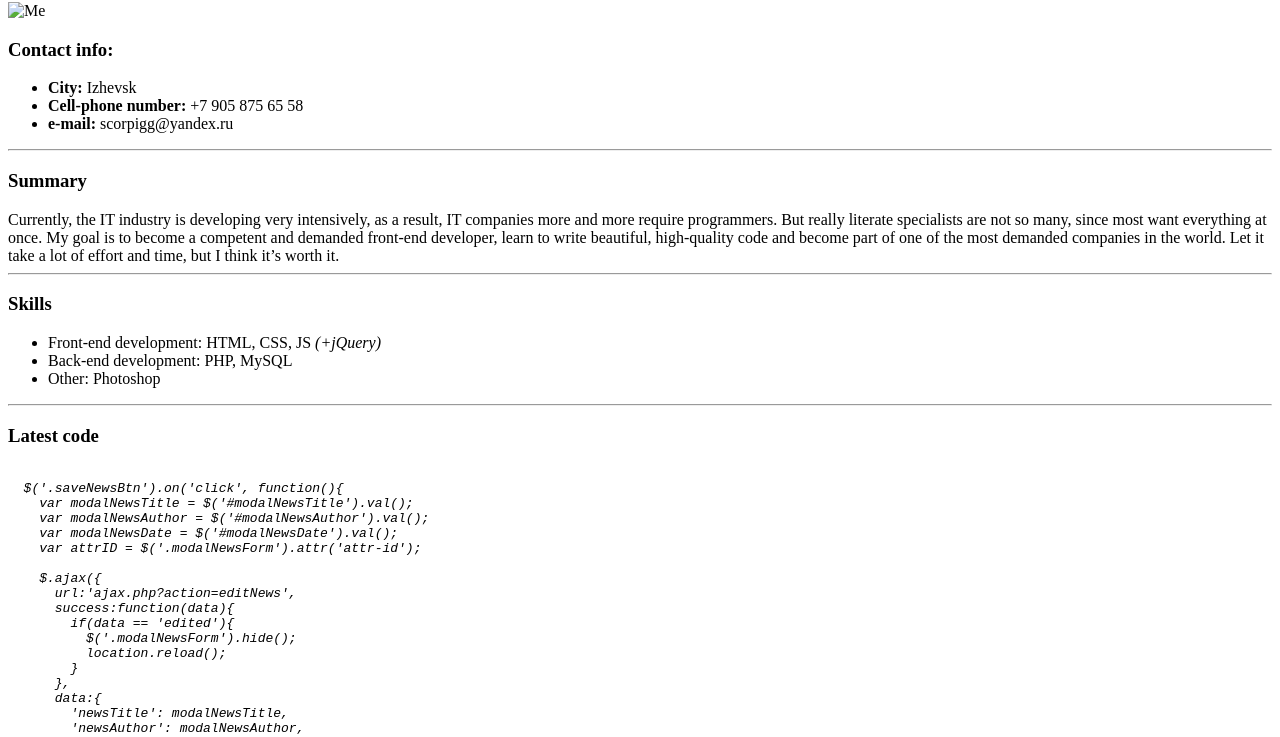
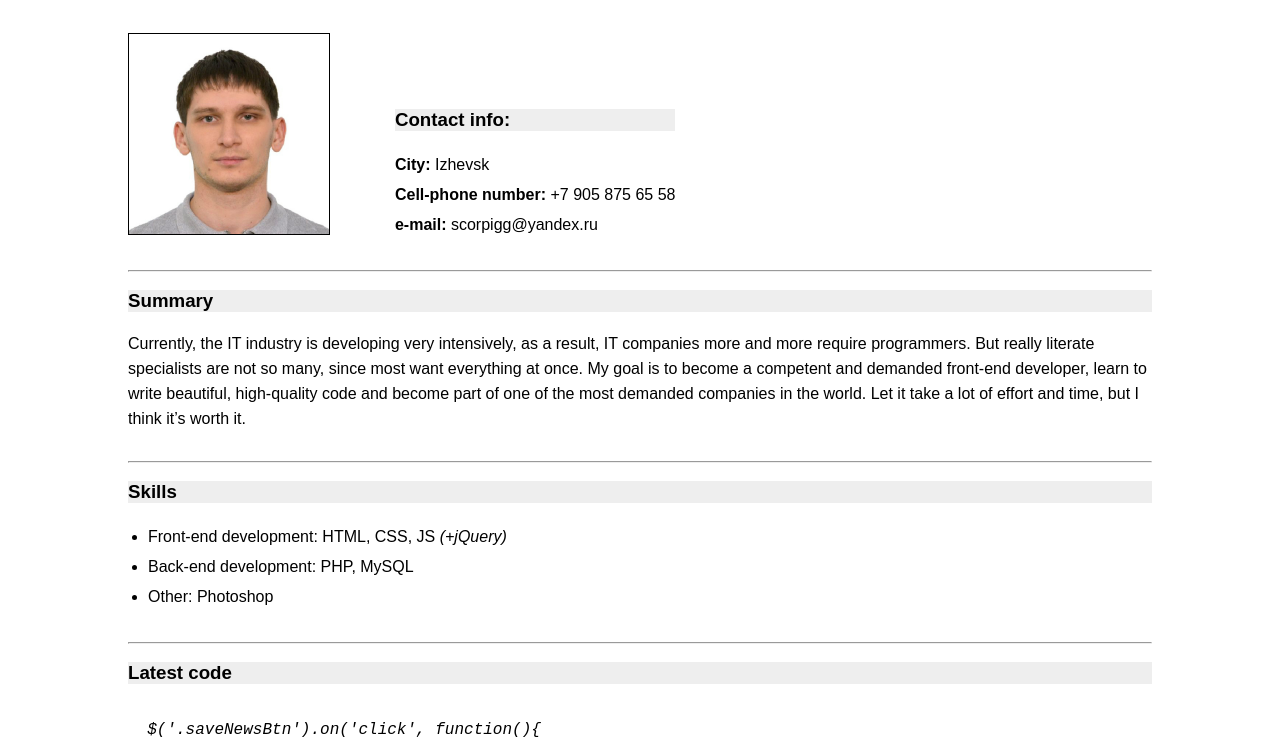
Before and after one commit to scorpigg/test, a plain HTML site: page index.html in a window 1280 px wide. Shown: the part 65-802 px from the top of the page. Drawn offline with Linux system fonts and the light colour scheme; the site is published under a folder, as on GitHub Pages, so addresses that start at the root find nothing.

Commit message:
fix: some fixes in index.html

```diff
--- a/index.html
+++ b/index.html
@@ -4,8 +4,8 @@
   <meta charset="UTF-8">
   <meta name="viewport" content="width=device-width, initial-scale=1.0">
   <meta http-equiv="X-UA-Compatible" content="ie=edge">
-  <link rel="stylesheet" href="/css/normalize.css">
-  <link rel="stylesheet" href="/css/style.css">
+  <link rel="stylesheet" href="css/normalize.css">
+  <link rel="stylesheet" href="css/style.css">
   <title>My profile</title>
 </head>
   <body>
@@ -14,7 +14,7 @@
         <section class="about-me">
           <div class="me">
             <h1>Andrey Nikitin</h1>
-            <img src="/img/photo.jpg" alt="Me" width="200" height="200">
+            <img src="img/photo.jpg" alt="Me" width="200" height="200">
           </div>
           <div class="contact-info">
             <h3>Contact info:</h3>
```
